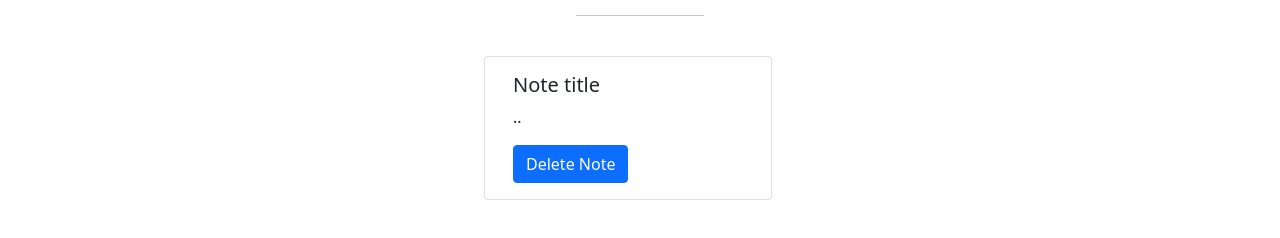
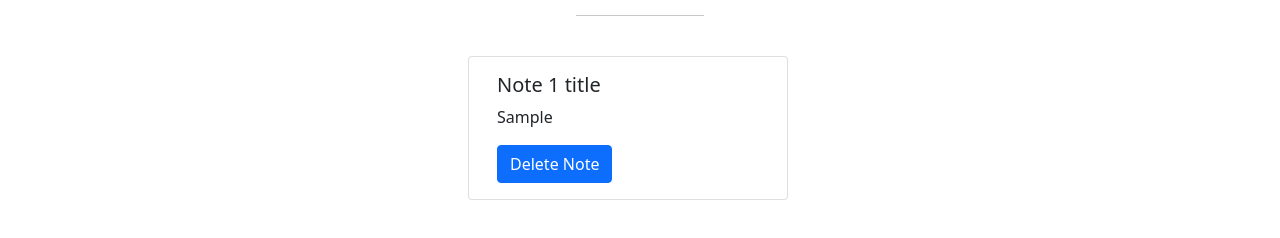
Before and after one commit to anujpawar13/customNotesApp, a plain HTML site: page index.html in a window 1280 px wide. Both pictures are taken after typing "Sample" into the empty fields and a click on the button "Add Note". Shown: the part 432-670 px from the top of the page. Drawn offline with nearby package versions, Linux system fonts and the light colour scheme.

Commit message:
showNotes() funct added

```diff
--- a/app.js
+++ b/app.js
@@ -3,13 +3,14 @@ console.log('Welcome to EveryNotes');
 // adding a text when someone clicks add note
 
 let addBtn = document.getElementById('addBtn');
-addBtn.addEventListener("click", function(e){
+addBtn.addEventListener("click", function (e) {
     let addTxt = document.getElementById('addTxt');
-    let notes = localStorage.getItem(addTxt.value);
-    if(notes == null){
+    let notes = localStorage.getItem("notes");
+    if (notes == null) {
+        console.log('No Notes');
         notesObj = [];
     }
-    else{
+    else {
         notesObj = JSON.parse(notes);
     }
     notesObj.push(addTxt.value);
@@ -21,4 +22,32 @@ addBtn.addEventListener("click", function(e){
     // to change the value to blank when someone clicks on add notes button
 
     // after this process, when notes are written and 'add notes' btn is presses, then this value gets stored in local storage
+    showNotes();
 });
+
+function showNotes() {
+    let notes = localStorage.getItem("notes");
+    if (notes == null) {
+        console.log('No Notes');
+        notesObj = [];
+    }
+    else {
+        notesObj = JSON.parse(notes);
+    }
+    let html = "";
+    notesObj.forEach(function (element, index) {
+        html += `
+        <div class="card" style="width: 20rem;">
+      <div class="card-body">
+        <h5 class="card-title">Note ${index + 1} title</h5>
+        <p class="card-text">${element}</p>
+        <button href="#" class="btn btn-primary">Delete Note</button>
+      </div>
+      </div>`;
+        // a new card is created and gets append in html
+    });
+    let notesElm = document.getElementById("notes");
+    if (notes.length != 0){
+        notesElm.innerHTML = html;
+    }
+}
--- a/index.html
+++ b/index.html
@@ -41,7 +41,7 @@
   <h1 style="text-align: center;"> Your Notes</h1>
   <hr id="hr">
   <div id="notes" class="row container-fluid">
-    <div class="card" style="width: 18rem;">
+    <div class="card" style="width: 20rem;">
       <div class="card-body">
         <h5 class="card-title">Note title</h5>
         <p class="card-text">..</p>
@@ -49,9 +49,6 @@
       </div>
     </div>
   </div>
-
-  </div>
-
 
   <script src="https://cdn.jsdelivr.net/npm/@popperjs/core@2.9.2/dist/umd/popper.min.js"
     integrity="sha384-IQsoLXl5PILFhosVNubq5LC7Qb9DXgDA9i+tQ8Zj3iwWAwPtgFTxbJ8NT4GN1R8p"
```
